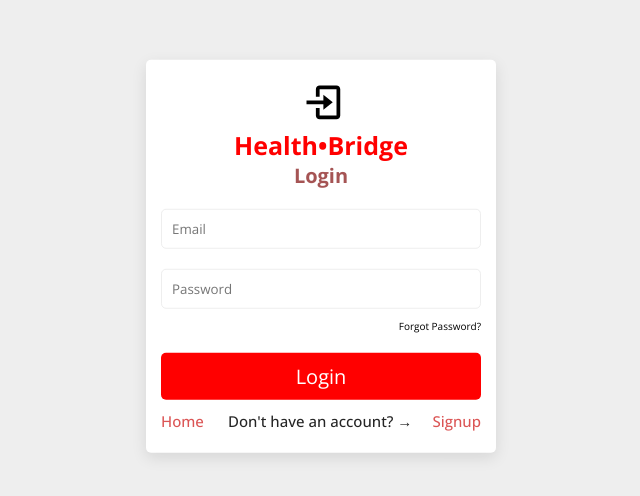
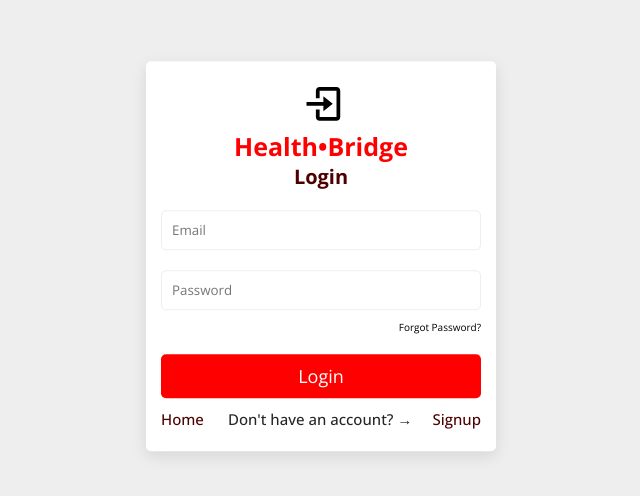
Before and after one commit to Timi-cell/health-bridge, a React (Create React App) app: page /login in a window 1280 px wide. Shown: the part 144-640 px from the top of the page, without its empty margins (319-959 px from the left). Built offline with nearby package versions, Linux system fonts and the light colour scheme.

Commit message:
basic refixes

```diff
--- a/src/index.css
+++ b/src/index.css
@@ -25,14 +25,19 @@ button {
   font-family: "Open Sans", sans-serif;
   border: none;
   background-color: red;
-  font-size: 2rem;
+  font-size: 1.8rem;
   color: #fff;
   padding: 1rem;
   border-radius: 0.5rem;
+  cursor: pointer;
+  transition: all 0.2s ease;
+}
+button:hover {
+  background-color: rgb(77, 0, 0) !important;
 }
 a {
   text-decoration: none;
-  cursor: default;
+  cursor: pointer;
 }
 
 li {
@@ -59,9 +64,6 @@ h1 {
   /* font-size: 2rem; */
 }
 
-#myBtn:focus {
-  background-color: #555; /* Add a dark-grey background on hover */
-}
 .show {
   display: block !important;
 }
@@ -75,7 +77,7 @@ h1 {
     font-size: 1.7rem !important;
   }
   p {
-    font-size: 1.75rem !important;
+    font-size: 1.7rem !important;
   }
   input {
     font-size: 1.7rem !important;
--- a/src/scss/card.scss
+++ b/src/scss/card.scss
@@ -26,7 +26,7 @@
   transform: translate(-50%, -50%);
   h2 {
     font-size: 2rem;
-    color: rgba(121, 0, 0, 0.671);
+    color: rgb(77, 0, 0)
   }
   input[type="email"],
   input[type="text"],
@@ -80,7 +80,7 @@
     margin-top: 1rem;
     color: #000000da;
     a {
-      color: rgba(201, 1, 1, 0.671);
+      color: rgb(77, 0, 0)
     }
     p {
       @include partial.pText($width: auto, $fontSize: 1.5rem);
--- a/src/scss/home.scss
+++ b/src/scss/home.scss
@@ -1,24 +1,25 @@
 .home {
-  background-image: url("https://res.cloudinary.com/dzqaqbrng/image/upload/v1684618153/ani-kolleshi-7jjnJ-QA9fY-unsplash_qasnkg.jpg");
-  background-position: center;
+  background-image: url("https://res.cloudinary.com/dzqaqbrng/image/upload/v1684764399/cheerful-ethnic-doctor-with-arms_ic9qar.jpg");
+  background-position: top;
   background-repeat: no-repeat;
   background-size: cover;
   height: 70rem;
   text-align: left;
   color: #fff;
   // height: 55rem;
-  margin-top: 2rem;
+  // margin-top: 2rem;
   // position: relative;
   // img {
   //   width: 100%;
   // }
   .home-content {
     padding: 1.5rem;
-    background-color: rgba(0, 0, 0, 0.473);
+    background-color: rgba(0, 0, 0, 0.562);
     width: 100%;
     height: 100%;
 
     .text {
+      padding-left: 3rem;
       line-height: 1.5;
       margin: 20rem 0;
       h2 {
@@ -26,7 +27,7 @@
         margin-bottom: 1rem;
       }
       p {
-        font-size: 2rem;
+        font-size: 1.8rem;
       }
       width: 55%;
 
@@ -45,6 +46,7 @@
 @media screen and (max-width: 800px) {
   .home {
     height: max-content !important;
+    background-image: url("https://res.cloudinary.com/dzqaqbrng/image/upload/v1684764860/docsmallwidth_jrtrnq.jpg") !important;
   }
 }
 
@@ -54,6 +56,7 @@
       .text {
         margin: 10rem 0;
         width: 100%;
+        padding-left: 1.5rem;
       }
     }
   }
--- a/src/scss/services.scss
+++ b/src/scss/services.scss
@@ -18,7 +18,7 @@
       width: 30%;
       padding: 1rem 0;
       p {
-        font-size: 2rem;
+        font-size: 1.8rem;
         padding: 1.5rem 0.5rem;
         line-height: 1.5;
         // height: 50%;
@@ -44,7 +44,7 @@
 
       .service {
         width: 100%;
-        p{
+        p {
           font-size: 1.7rem;
         }
       }
```
